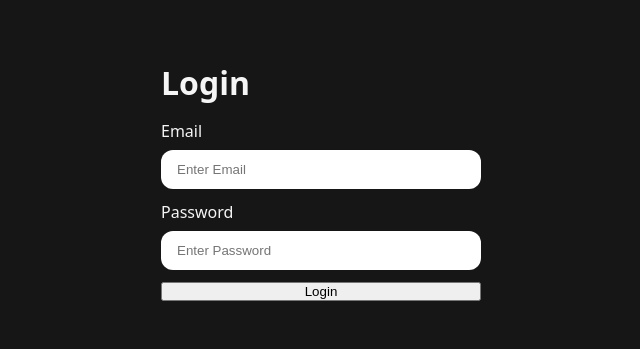
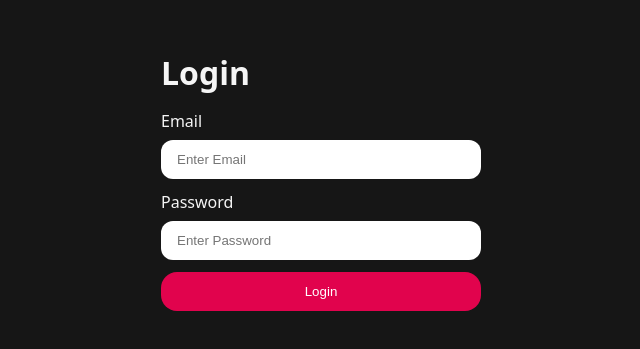
Before and after one commit to vibhanimbalkar97-star/ai-resume-analyzer, a React (Vite) app in the folder Frontend/: page /login in a window 1280 px wide. Shown: the part 219-568 px from the top of the page, without its empty margins (319-959 px from the left). Built offline with nearby package versions, Linux system fonts and the light colour scheme.

Commit message:
button style done

```diff
--- a/Frontend/src/features/auth/pages/Login.jsx
+++ b/Frontend/src/features/auth/pages/Login.jsx
@@ -1,11 +1,15 @@
-import '../auth.form.scss'
+import '../auth.form.scss';
 
 const Login = () => {
+
+  const handleSubmit = (e) => {
+    e.preventDefault()
+  }
   return (
     <main>
       <div className="form-container">
         <h1>Login</h1>
-        <form>
+        <form onSubmit={handleSubmit}>
           <div className="input-group">
             <label htmlFor="email">Email</label>
             <input
--- a/Frontend/src/style.scss
+++ b/Frontend/src/style.scss
@@ -1,3 +1,4 @@
+@use './style/button.scss';
 *{
     margin: 0%;
     padding: 0%;
--- /dev/null
+++ b/Frontend/src/style/button.scss
@@ -0,0 +1,19 @@
+.button{
+    padding-inline: 1.5rem;
+    padding-block: 0.75rem;
+    border: none;
+    outline: none;
+    border-radius: 1rem;
+    cursor: pointer;
+    transition: all 0.3s ease-in-out;
+
+    &.primary-button{
+        background-color: #e1034d;
+        color:white;
+
+    }
+
+    &:active{
+        transform: scale(0.9);
+    }
+}
```
